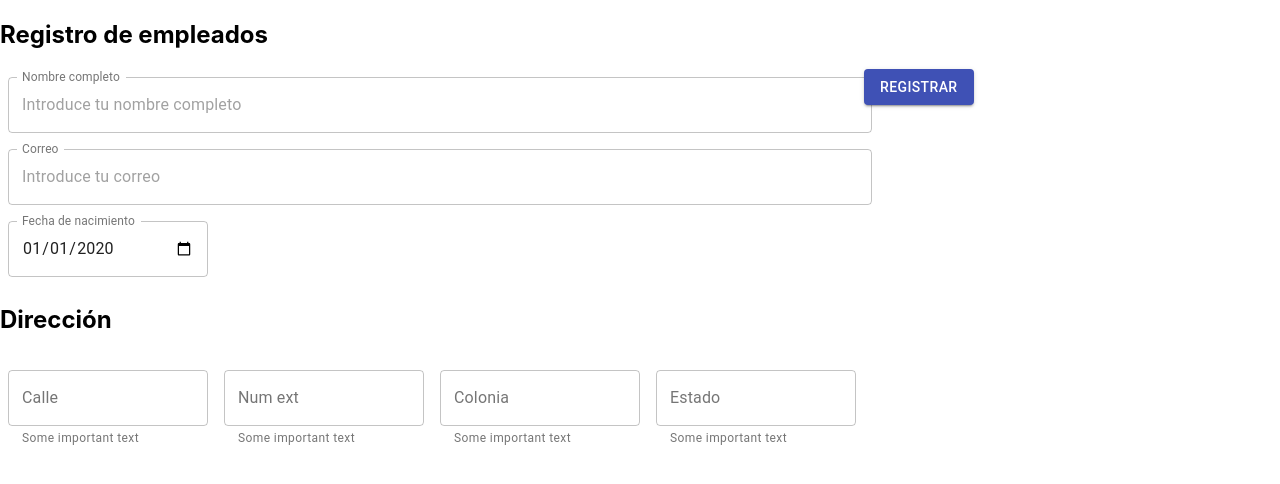
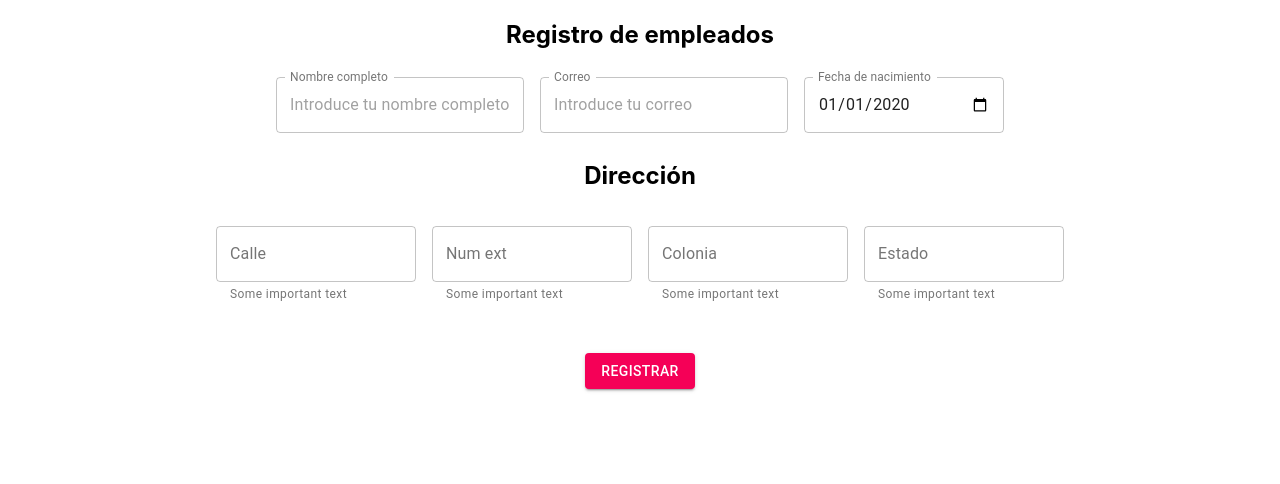
Before and after one commit to Bere333/Prueba_NullData, a React (Create React App) app: page / in a window 1280 px wide. Shown: the top 484 px of the page. Built offline with nearby package versions, Linux system fonts and the light colour scheme.

Commit message:
se acomodaron campos de datos

```diff
--- a/src/Components/TextField.jsx
+++ b/src/Components/TextField.jsx
@@ -15,14 +15,21 @@ export default function LayoutTextFields() {
   const [birthday, setBirthday] = useState(' ')
 
   return (
-    <form className={classes.root} noValidate autoComplete="off">
+    <form
+      className={classes.root} noValidate autoComplete="off"
+      style={{
+        textAlign:"center",
+        display:"flex",
+        justifyContent:"center",
+        flexDirection:"column"
+      }}
+      >
       <div>
         <TextField
           id="outlined-full-width"
           label="Nombre completo"
           style={{ margin: 8 }}
           placeholder="Introduce tu nombre completo"
-          fullWidth
           margin="normal"
           InputLabelProps={{
             shrink: true,
@@ -37,7 +44,6 @@ export default function LayoutTextFields() {
           label="Correo"
           style={{ margin: 8 }}
           placeholder="Introduce tu correo"
-          fullWidth
           margin="normal"
           InputLabelProps={{
             shrink: true,
@@ -61,6 +67,7 @@ export default function LayoutTextFields() {
                 setBirthday(e.target.value)
             }}
         />
+        <br></br>
         <h1>Dirección</h1>
         <div>
                 <TextField
@@ -98,11 +105,13 @@ export default function LayoutTextFields() {
 
         </div>
       </div>
+      <br></br>
+      <br></br>
       <div>
             <Link to="/registros">
                 <Button
                     variant="contained"
-                    color="primary"
+                    color="secondary"
                     className={classes.button}
                     sendIcon={<Icon>send</Icon>}
                     onClick={()=>{
--- a/src/Views/AllRegisters/AllRegisters.jsx
+++ b/src/Views/AllRegisters/AllRegisters.jsx
@@ -7,8 +7,8 @@ import AddIcon from '@material-ui/icons/Add';
 
 export default function AllRegisters (){
     return(
-        <div>
-            <h1>Registros de empleados</h1>
+        <div style={{textAlign:"center"}}>
+            <h1>Registro de empleados</h1>
             <Table/>
             <br></br>
             <Link to="/">
--- a/src/Views/Register/Register.jsx
+++ b/src/Views/Register/Register.jsx
@@ -6,8 +6,13 @@ import TextField from '../../Components/TextField';
 function Register (){
 
         return (
-            <section className="section-register">
-                <h1>Registro de empleados</h1>
+            <section className="section-register"
+                style={{
+                    display:"flex",
+                    justifyContent:"center",
+                    flexDirection:"column"
+                }}>
+                <h1 style={{textAlign:"center"}}>Registro de empleados</h1>
                 <TextField></TextField>
 
             </section>
```
